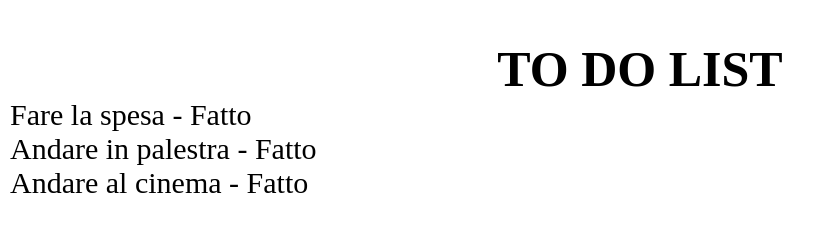
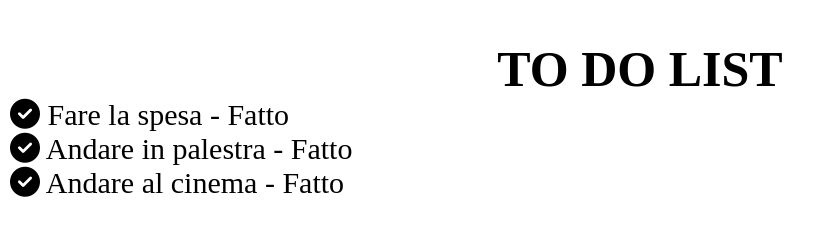
Before and after one commit to emicif/vue-todolist, a plain HTML site: page index.html in a window 1280 px wide. Shown: the whole page, without its empty margins (0-835 px from the left). Drawn offline with nearby package versions, Linux system fonts and the light colour scheme.

Commit message:
index list

```diff
--- a/index.html
+++ b/index.html
@@ -4,6 +4,7 @@
     <meta charset="UTF-8">
     <meta http-equiv="X-UA-Compatible" content="IE=edge">
     <meta name="viewport" content="width=device-width, initial-scale=1.0">
+    <link rel="stylesheet" href="https://cdnjs.cloudflare.com/ajax/libs/font-awesome/6.1.1/css/all.min.css" integrity="sha512-KfkfwYDsLkIlwQp6LFnl8zNdLGxu9YAA1QvwINks4PhcElQSvqcyVLLD9aMhXd13uQjoXtEKNosOWaZqXgel0g==" crossorigin="anonymous" referrerpolicy="no-referrer" />
     <link rel="stylesheet" href="style.css">
     <script src="https://cdn.jsdelivr.net/npm/vue/dist/vue.js"></script>
     <title>Vue To Do List</title>
@@ -13,7 +14,12 @@
         <div class="container">
             <h1>TO DO LIST</h1>
             <ul>
-                <li class="list" v-for="items in todoList">{{items.text}} - {{items.done}}</li>
+                <li class="list" v-for="(items, index) in todoList">
+                    <div @click="isDone(index)">
+                        <i class="fa-solid fa-circle-check"></i>
+                        {{items.text}} - {{items.done}}
+                    </div>
+                </li>
             </ul>
         </div>
     </div>
--- a/script.js
+++ b/script.js
@@ -37,12 +37,18 @@ const todoList = [
 
 console.log(todoList);
 
-
+// Se la proprietà done è uguale a true, visualizzare il testo del todo sbarrato.
 const app = new Vue (
     {
     el: '#app',
     data: {
         todoList,
+        doneList: [],
+    },
+    methods: {
+        isDone (todoListIndex) {
+            console.log(todoListIndex);
+        }
     }
     }
 );
```
